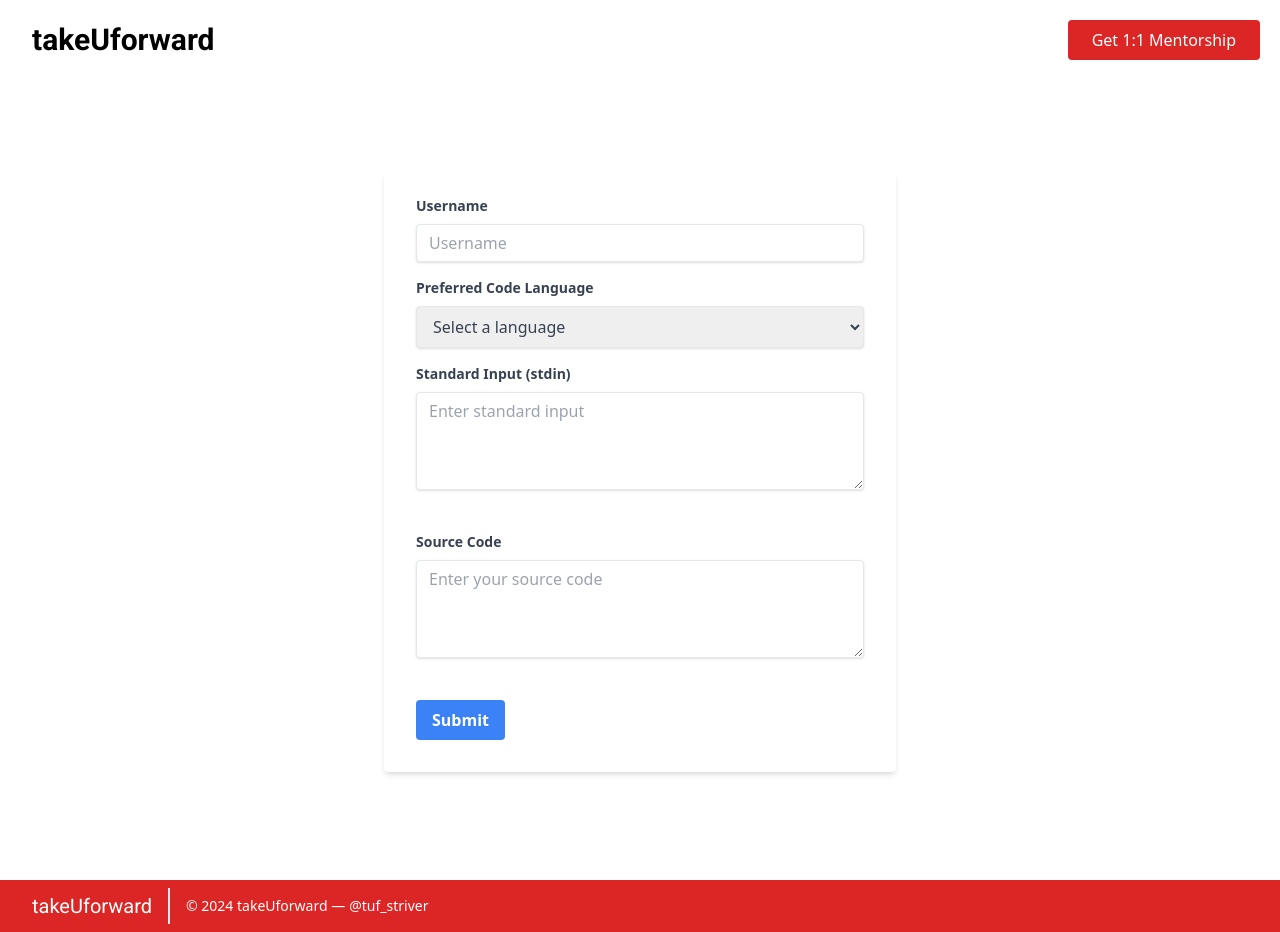
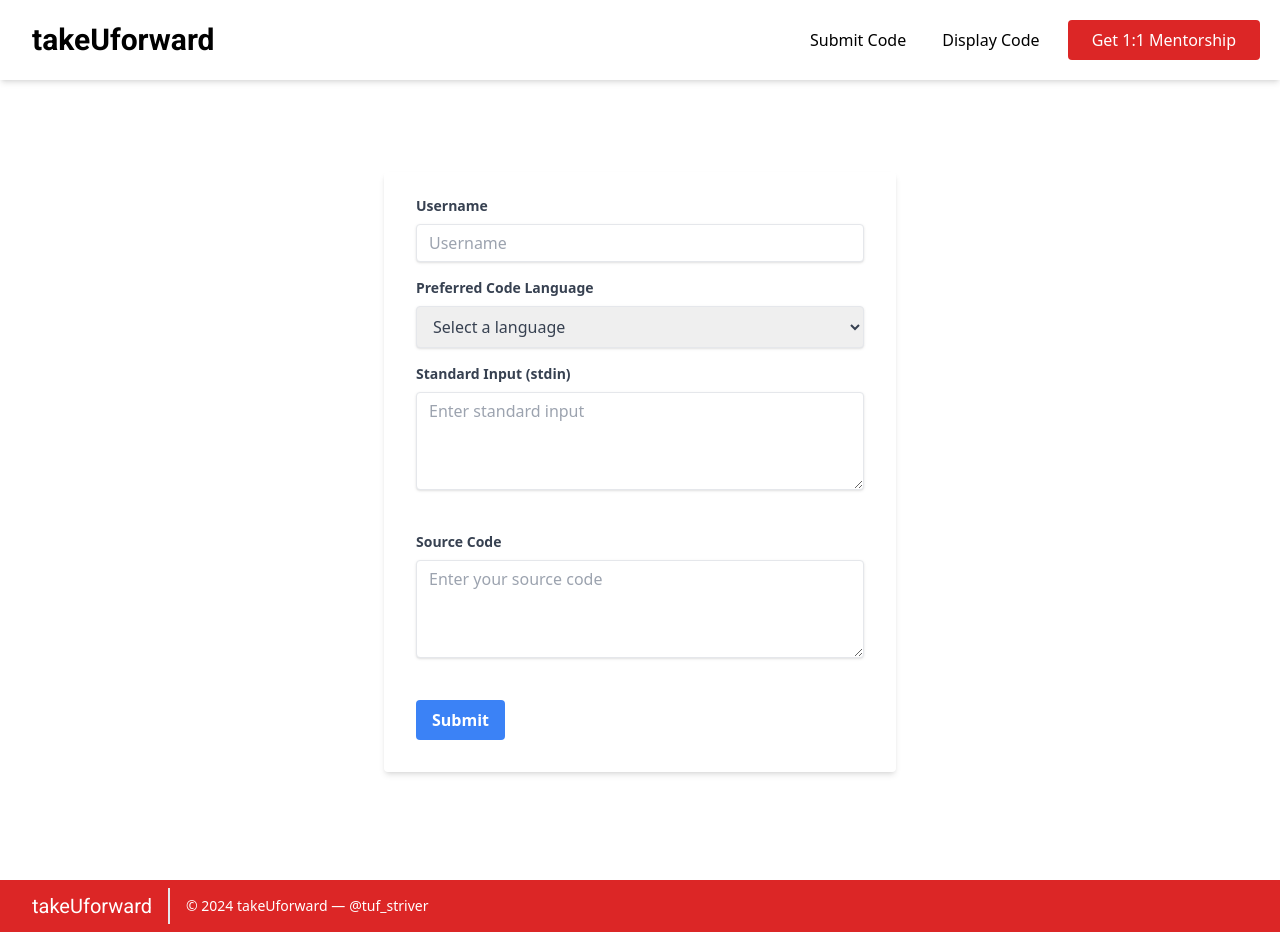
Before and after one commit to bhanvara/TUF-ShowCodeSnippets, a React (Create React App) app: page /submit in a window 1280 px wide. Built offline with nearby package versions, Linux system fonts and the light colour scheme; the HTML template or start-up script is replaced by a standard one; a web font is replaced by a local one.

Commit message:
Update Header component styling and add navigation links

```diff
--- a/src/components/Header.tsx
+++ b/src/components/Header.tsx
@@ -3,15 +3,22 @@ import { Link } from 'react-router-dom';
 
 const Header: React.FC = () => {
   return (
-    <header className="bg-white text-black body-font w-full">
-      <div className="flex flex-wrap p-5 flex-col md:flex-row items-center justify-between">
+    <header className="bg-white text-black body-font w-full shadow-md">
+      <div className="container mx-auto flex flex-wrap p-5 flex-col md:flex-row items-center">
         <Link to="https://takeuforward.org/" className="flex title-font font-medium items-center text-black mb-4 md:mb-0">
-          {/* Optional: Insert SVG logo or image here */}
           <span className="ml-3 font-semibold text-3xl" style={{ fontFamily: 'Amaranth, Roboto, sans-serif' }}>takeUforward</span>
         </Link>
-        <Link to="https://www.preplaced.in/?utm_source=website_p&utm_medium=inf&utm_campaign=page_home&utm_content=striver_cta&utm_term=website_visit" className="inline-flex items-center bg-red-600 text-white border-0 py-2 px-6 focus:outline-none hover:bg-gray-200 rounded text-base mt-4 md:mt-0 transition-colors duration-200">
-          Get 1:1 Mentorship
-        </Link>
+        <nav className="md:ml-auto flex flex-wrap items-center text-base justify-center">
+          <Link to="/submit" className="mr-5 font-medium hover:text-gray-900 transition-colors duration-200 hover:bg-gray-200 px-2 py-1 rounded">
+            Submit Code
+          </Link>
+          <Link to="/display" className="mr-5 font-medium hover:text-gray-900 transition-colors duration-200 hover:bg-gray-200 px-2 py-1 rounded">
+            Display Code
+          </Link>
+          <Link to="https://www.preplaced.in/?utm_source=website_p&utm_medium=inf&utm_campaign=page_home&utm_content=striver_cta&utm_term=website_visit" className="inline-flex items-center bg-red-600 text-white border-0 py-2 px-6 focus:outline-none hover:bg-red-700 rounded text-base mt-4 md:mt-0 transition-colors duration-100">
+            Get 1:1 Mentorship
+          </Link>
+        </nav>
       </div>
     </header>
   );
```
